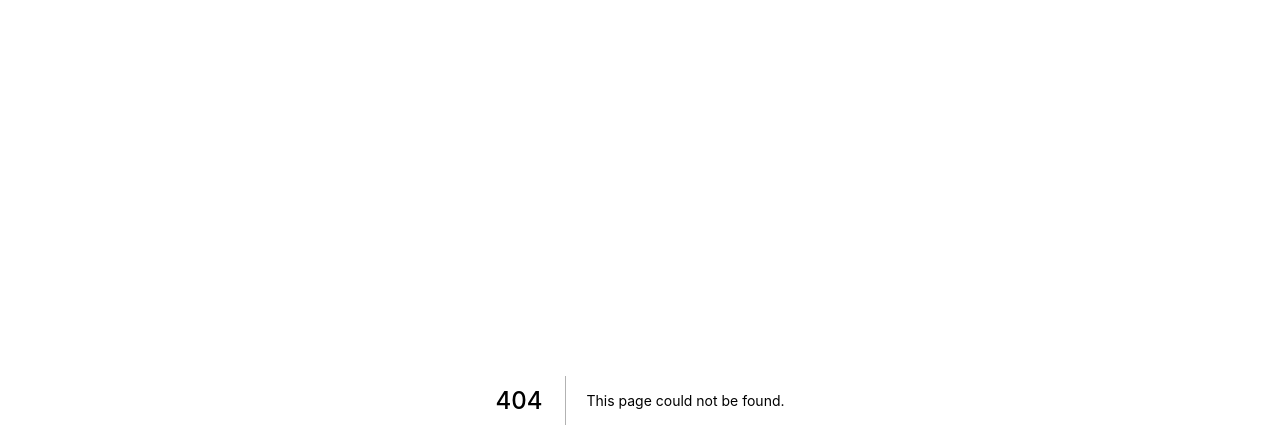
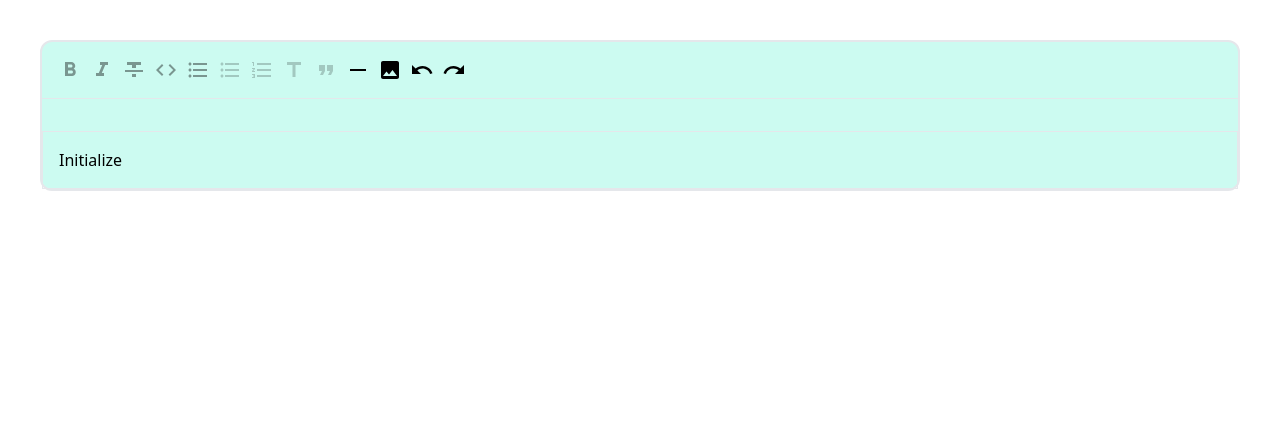
Before and after one commit to ryuuuki-k/tsx-ui-libs, a Next.js app: page /form/rich-editor in a window 1280 px wide. Before the commit this address had no page. Shown: the top 448 px of the page. Built offline with nearby package versions, Linux system fonts and the light colour scheme.

Commit message:
added Richeditor Tiptap

```diff
--- /dev/null
+++ b/components/RichEditorToolbar.tsx
@@ -0,0 +1,105 @@
+import { Editor } from '@tiptap/react';
+import { NextPage } from 'next';
+import { ChangeEvent } from 'react';
+
+import {
+  MdCode,
+  MdFormatBold,
+  MdFormatItalic,
+  MdFormatListBulleted,
+  MdFormatListNumbered,
+  MdFormatQuote,
+  MdFormatStrikethrough,
+  MdHorizontalRule,
+  MdImage,
+  MdRedo,
+  MdTitle,
+  MdUndo,
+} from 'react-icons/md';
+
+interface Props {
+  editor: Editor;
+}
+
+const RichEditorToolbar: NextPage<Props> = ({ editor }) => {
+  const setImage = () => {
+    const url = window.prompt('URL');
+    if (!url) return;
+    editor.chain().focus().setImage({ src: url }).run();
+  };
+
+  return (
+    <div className="flex gap-2 border-b p-4 text-2xl">
+      <button
+        onClick={() => editor.chain().focus().toggleBold().run()}
+        className={editor.isActive('bold') ? '' : 'opacity-40'}
+      >
+        <MdFormatBold />
+      </button>
+      <button
+        onClick={() => editor.chain().focus().toggleItalic().run()}
+        className={editor.isActive('italic') ? '' : 'opacity-40'}
+      >
+        <MdFormatItalic />
+      </button>
+      <button
+        onClick={() => editor.chain().focus().toggleStrike().run()}
+        className={editor.isActive('static') ? '' : 'opacity-40'}
+      >
+        <MdFormatStrikethrough />
+      </button>
+      <button
+        onClick={() => editor.chain().focus().toggleCode().run()}
+        className={editor.isActive('code') ? '' : 'opacity-40'}
+      >
+        <MdCode />
+      </button>
+      <button
+        onClick={() => editor.chain().focus().toggleOrderedList().run()}
+        className={editor.isActive('orderList') ? '' : 'opacity-40'}
+      >
+        <MdFormatListBulleted />
+      </button>
+      <button
+        onClick={() => editor.chain().focus().toggleBulletList().run()}
+        className={!editor.isActive('bulletList') ? 'opacity-20' : ''}
+      >
+        <MdFormatListBulleted />
+      </button>
+      <button
+        onClick={() => editor.chain().focus().toggleOrderedList().run()}
+        className={!editor.isActive('orderedList') ? 'opacity-20' : ''}
+      >
+        <MdFormatListNumbered />
+      </button>
+      <button
+        onClick={() => editor.chain().focus().toggleHeading({ level: 1 }).run()}
+        className={
+          !editor.isActive('heading', { level: 1 }) ? 'opacity-20' : ''
+        }
+      >
+        <MdTitle />
+      </button>
+      <button
+        onClick={() => editor.chain().focus().toggleBlockquote().run()}
+        className={!editor.isActive('blockquote') ? 'opacity-20' : ''}
+      >
+        <MdFormatQuote />
+      </button>
+      <button onClick={() => editor.chain().focus().setHorizontalRule().run()}>
+        <MdHorizontalRule />
+      </button>
+      <button onClick={setImage}>
+        <MdImage />
+      </button>
+      <button onClick={() => editor.chain().focus().undo().run()}>
+        <MdUndo />
+      </button>
+      <button onClick={() => editor.chain().focus().redo().run()}>
+        <MdRedo />
+      </button>
+    </div>
+  );
+};
+
+export default RichEditorToolbar;
--- a/package.json
+++ b/package.json
@@ -9,6 +9,9 @@
     "lint": "next lint"
   },
   "dependencies": {
+    "@tiptap/extension-image": "^2.0.0-beta.27",
+    "@tiptap/react": "^2.0.0-beta.109",
+    "@tiptap/starter-kit": "^2.0.0-beta.184",
     "next": "12.1.6",
     "react": "18.1.0",
     "react-dom": "18.1.0",
--- /dev/null
+++ b/pages/form/rich-editor.tsx
@@ -0,0 +1,28 @@
+import { EditorContent, useEditor } from '@tiptap/react';
+import StarterKit from '@tiptap/starter-kit';
+import Image from '@tiptap/extension-image';
+import RichEditorToolbar from '../../components/RichEditorToolbar';
+
+const RichEditor = () => {
+  const editor = useEditor({
+    extensions: [StarterKit, Image],
+    content: 'Initialize',
+    editorProps: {
+      attributes: {
+        class: 'prose prose-xl focus:outline-none border p-4 prose',
+      },
+    },
+  });
+
+  if (!editor) return null;
+
+  return (
+    <div className="m-10 justify-center rounded-xl border-2 bg-teal-100">
+      <RichEditorToolbar editor={editor} />
+      <div className="p-4"></div>
+      <EditorContent editor={editor} />
+    </div>
+  );
+};
+
+export default RichEditor;
```
Also changed, not shown: 1 other file (tests, documents, lock files or other folders).
